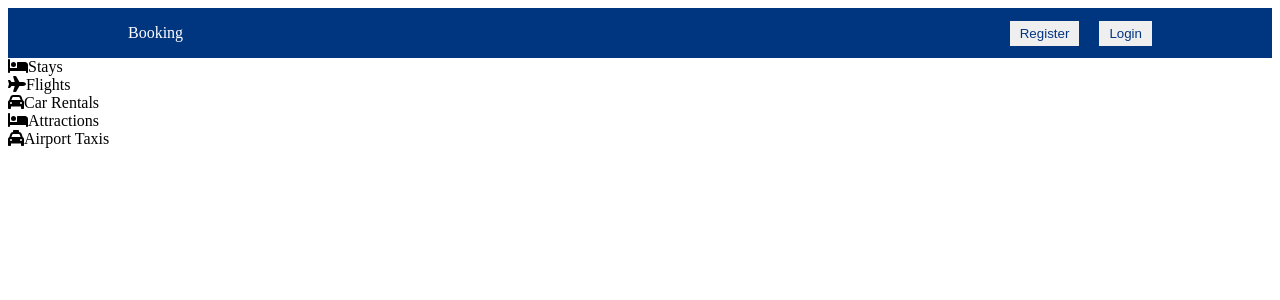
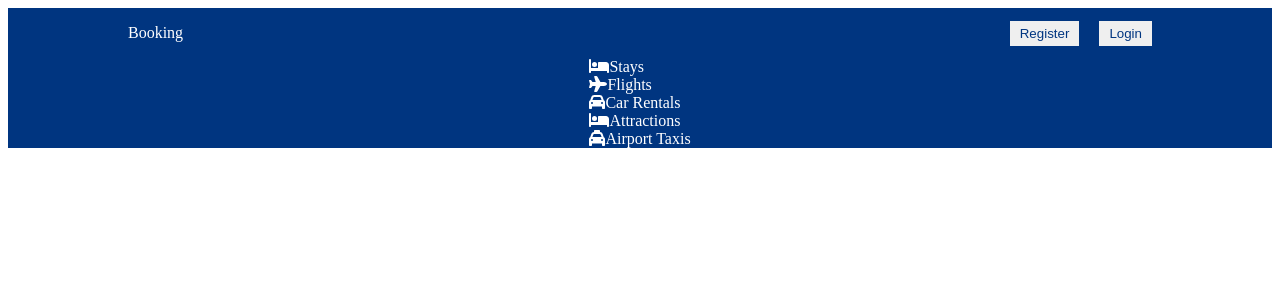
Before and after one commit to jlcarrascof/Booking-React-Clone, a React (Vite) app in the folder client/: page / in a window 1280 px wide. Shown: the top 300 px of the page. Built offline with nearby package versions, Linux system fonts and the light colour scheme.

Commit message:
Added CSS styles for header: CSS styles for the header with a blue background and centered text have been added

```diff
--- a/client/src/components/header/Header.jsx
+++ b/client/src/components/header/Header.jsx
@@ -5,6 +5,7 @@ import { faBed, faPlane, faCar, faTaxi } from '@fortawesome/free-solid-svg-icons
 const Header = () => {
   return (
     <div className='header'>
+      <div className="headerContainer">
         <div className="headerList">
             <div className="headerListItem">
                 <FontAwesomeIcon icon={faBed} />
@@ -27,6 +28,7 @@ const Header = () => {
                 <span>Airport Taxis</span>
             </div>
         </div>
+      </div>
     </div>
   )
 }
--- a/client/src/components/header/header.css
+++ b/client/src/components/header/header.css
@@ -0,0 +1,6 @@
+.header {
+    background-color: #003580;
+    color: white;
+    display: flex;
+    justify-content: center;
+}
```
